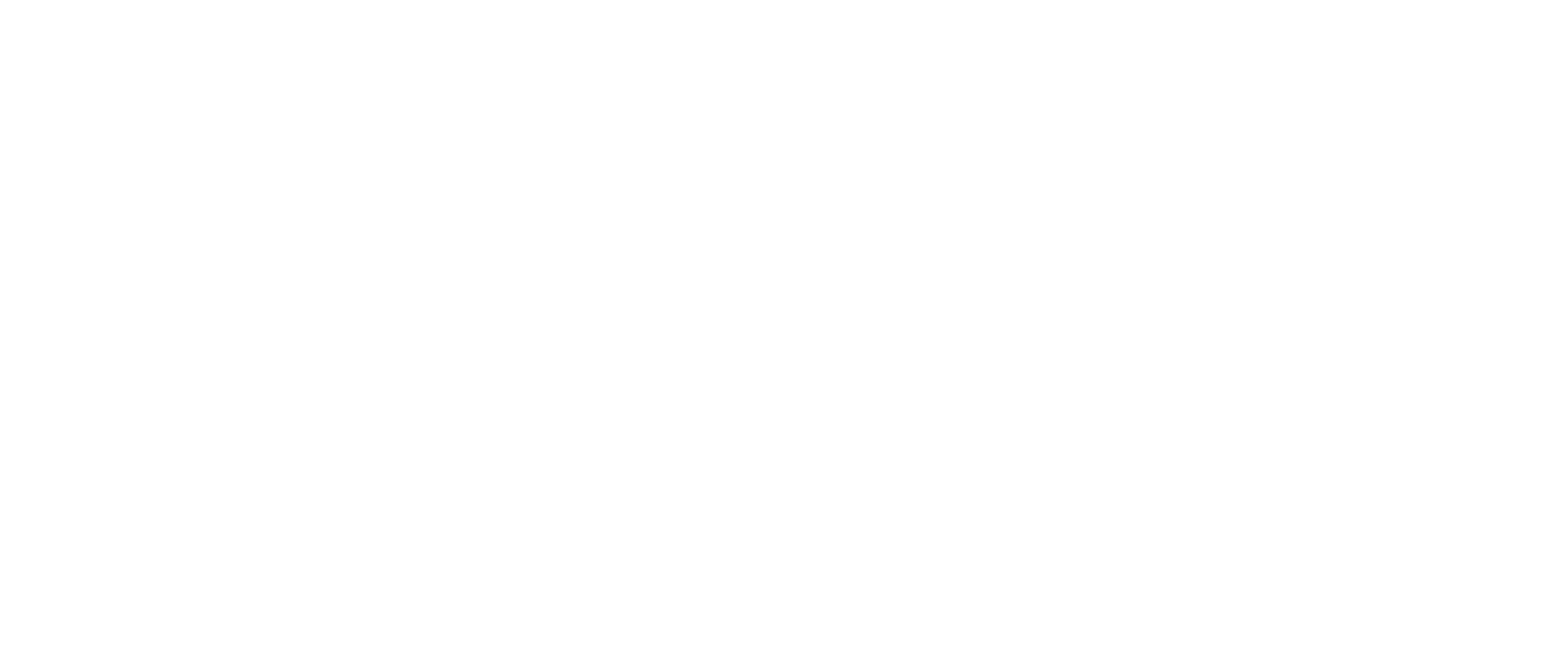
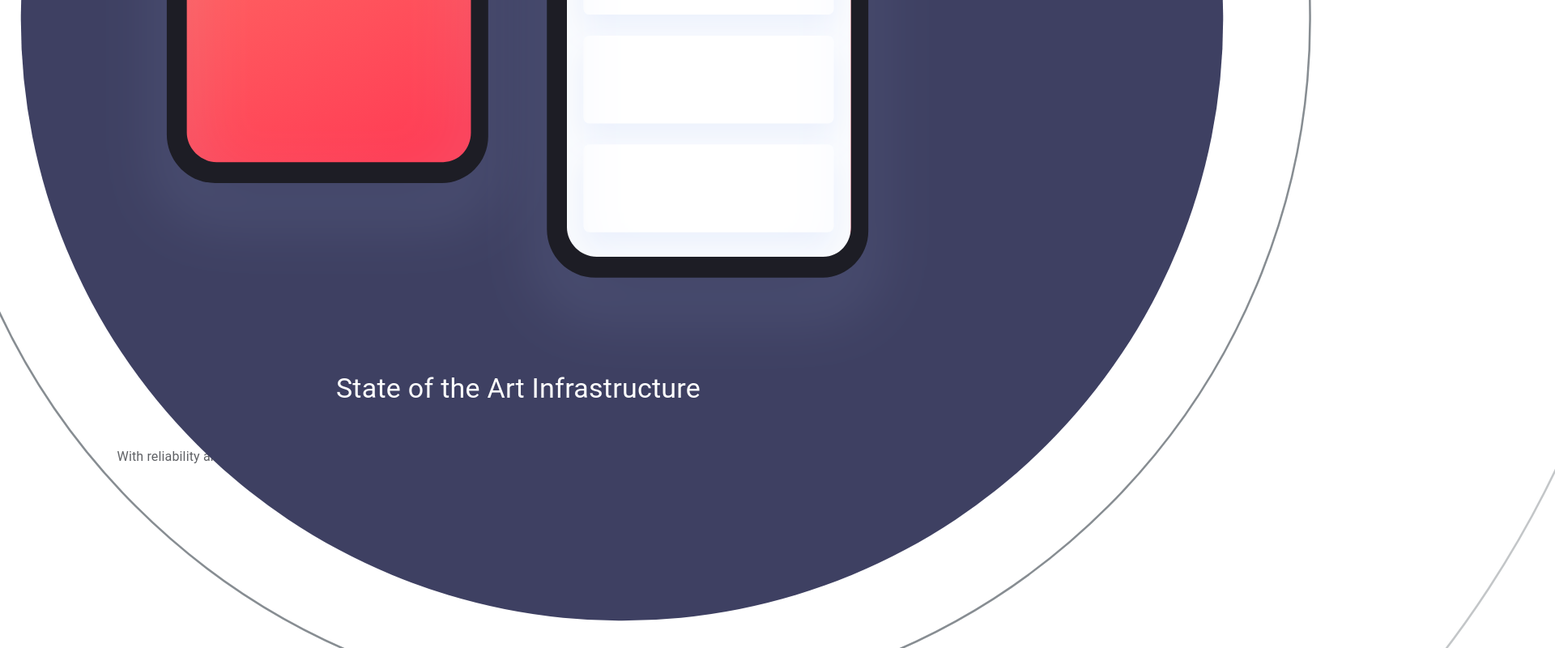
Before and after one commit to TifennQ/FrontEndMenterBlogr, a React (Create React App) app: page / in a window 1280 px wide. Shown: the part 1934-2734 px from the top of the page at 81% size, 1920 px wide, since content can reach past the window. Before the commit the page ends 1312 px from the top, so only its background shows below. Built offline with nearby package versions, Linux system fonts and the light colour scheme.

Commit message:
Section 2 init

```diff
--- a/src/App.js
+++ b/src/App.js
@@ -3,6 +3,7 @@
 import useWindowDimensions from './getWindowDimensions'
 import React, { useState, useEffect} from 'react'
 import Section1 from "./components/Section1";
+import Section2 from "./components/Section2";
 
 function App() {
   const {width, height} = useWindowDimensions()
@@ -21,6 +22,7 @@
       <Header></Header>
       <Hero isDesktop={isDesktop}></Hero>
       <Section1 isDesktop={isDesktop}></Section1>
+      <Section2 isDesktop={isDesktop}></Section2>
     </>
   );
 }
--- /dev/null
+++ b/src/components/Section2.js
@@ -0,0 +1,73 @@
+import { makeStyles, Typography } from '@material-ui/core'
+import React from 'react'
+import phones from '../images/illustration-phones.svg'
+import bgCircles from '../images/bg-pattern-circles.svg'
+
+const useStyles = makeStyles((theme) => ({
+    section2_mainContainer: {
+        marginTop: "20%",
+        paddingLeft: "10%",
+        paddingRight: "10%",
+        textAlign: 'center',
+        // backgroundImage: `url(${bgCircles})`,
+        // backgroundRepeat: "no-repeat",
+        // backgroundPosition: 'center',
+        // backgroundSize: '200% 150%',
+        [theme.breakpoints.up('sm')]: {
+            marginTop: "8%",
+        }
+    },
+    bgCircles: {
+        position: "absolute",
+        zIndex: "80",
+        width: "100%",
+        transform: 'scale(2)',
+        "& img": {
+            width: "100%",
+        }
+    },
+    titles: {
+        position: "relative",
+        zIndex: "99",
+        color: "hsl(0, 0%, 100%)",
+    },
+    para: {
+        color: "#606266",
+        marginTop: "5%"
+    },
+    phones: {
+        position: 'relative',
+        zIndex: "99",
+        width: "100%",
+        "& img": {
+            width: "100%",
+        }
+    }
+
+}))
+
+
+const Section2 = ({isDesktop}) => {
+    const classes = useStyles()
+    return (
+        <>
+          <div className={classes.section2_mainContainer}>
+            <div className={classes.bgCircles}>
+                <img src={bgCircles} alt="Phones image" />
+            </div>
+            <div className={classes.phones}>
+                <img src={phones} alt="Phones image" />
+            </div>
+            <div className={classes.textes}>
+                <Typography className={classes.titles} variant={`${isDesktop ? "h4" : "h5"}`} component="h3">State of the Art Infrastructure</Typography>
+                <Typography className={classes.para} variant="body1" component="p">
+                    With reliability and speed in mind, worldwide data centers provide the backbone for ultra-fast connectivity.
+                    This ensures your site will load instantly, no matter where your readers are, keeping your site competitive.
+                </Typography>
+            </div>
+          </div>
+        </>
+    )
+}
+
+export default Section2
```
Also changed, not shown: src/images/illustration-phones.svg (added), src/index.css (line endings or trailing spaces).
